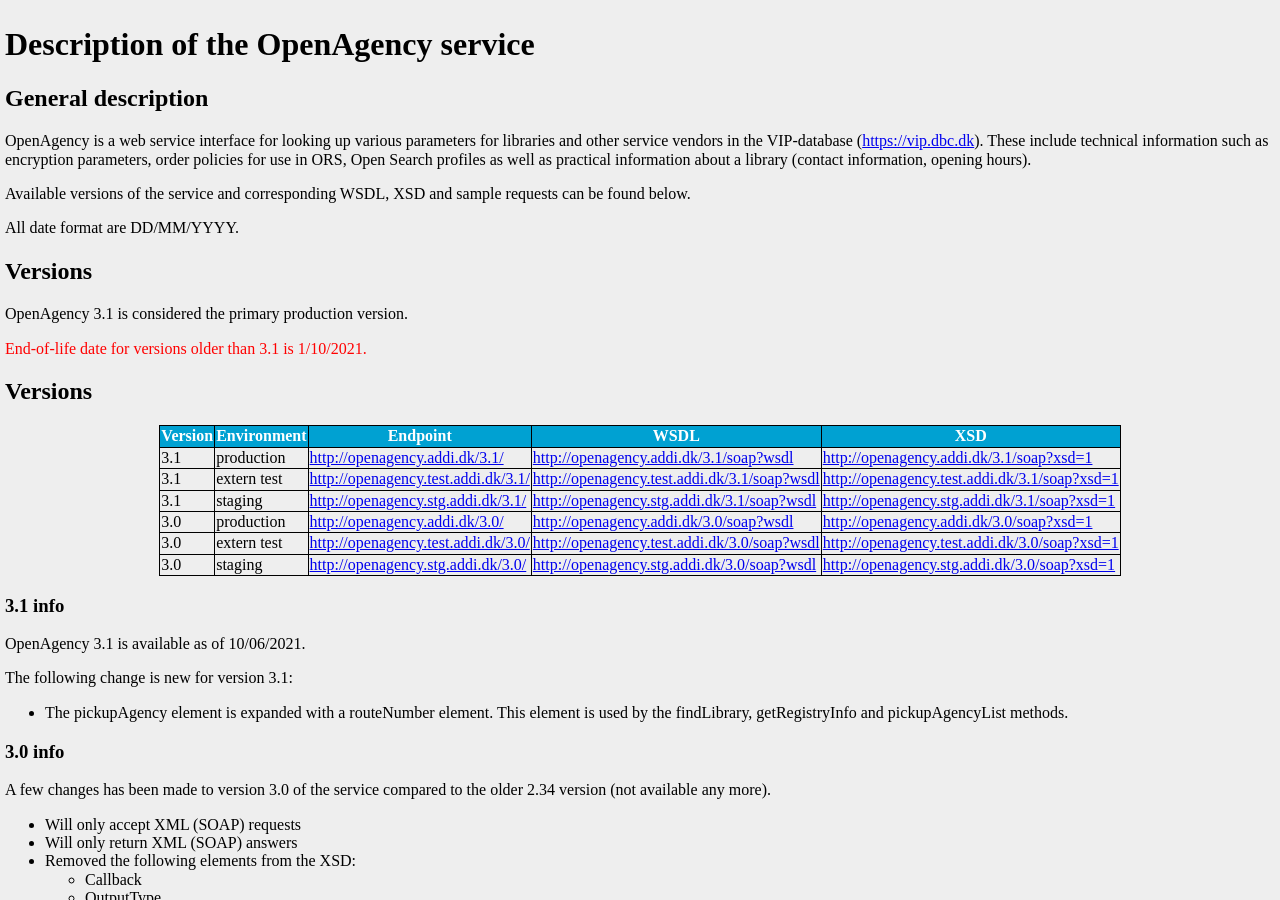
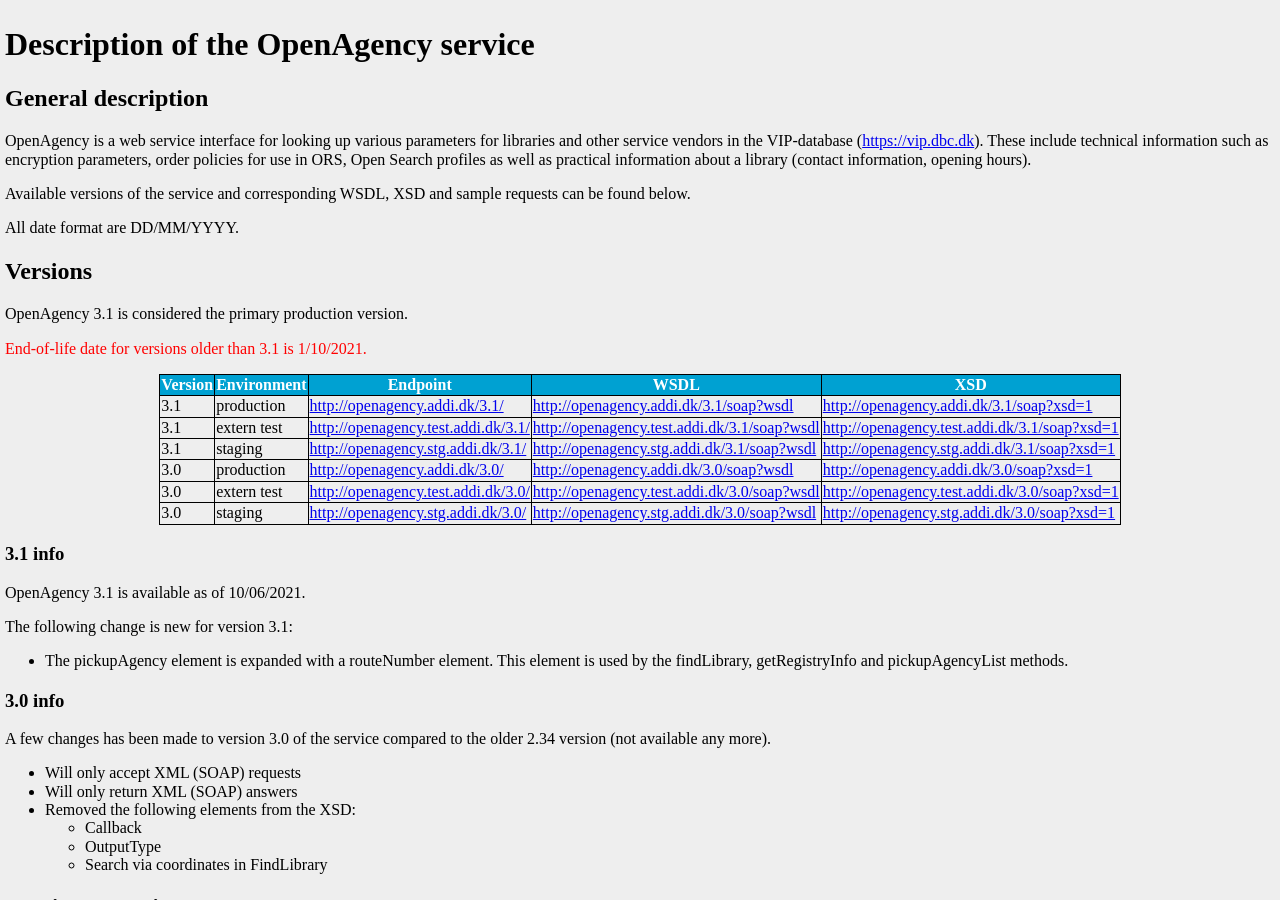
Before and after one commit to DBCDK/dbcdk.github.io, a Jekyll site: the page built from OpenAgency.md, in a window 1280 px wide and 900 px high. Built offline with Jekyll 4.4.1, drawn with Linux system fonts in a browser that asks for light colours; nearby versions of some CDN libraries; our own code applies the rules of GitHub Pages for plain Markdown files.

Commit message:
Removed duplicate headline

```diff
--- a/OpenAgency.md
+++ b/OpenAgency.md
@@ -22,8 +22,6 @@
 OpenAgency 3.1 is considered the primary production version.
 
 <span style="color:red">End-of-life date for versions older than 3.1 is 1/10/2021.</span>
-
-## Versions
 
 | Version | Environment | Endpoint | WSDL | XSD |
 |---------|-------------|----------|------|-----|
```
